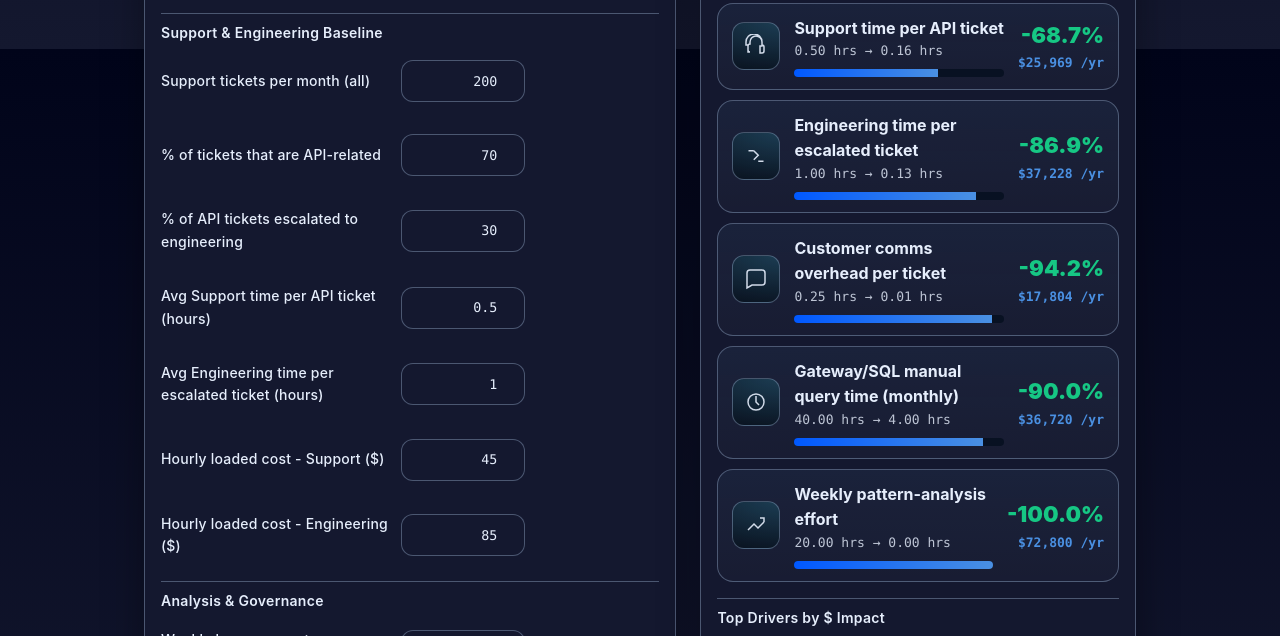
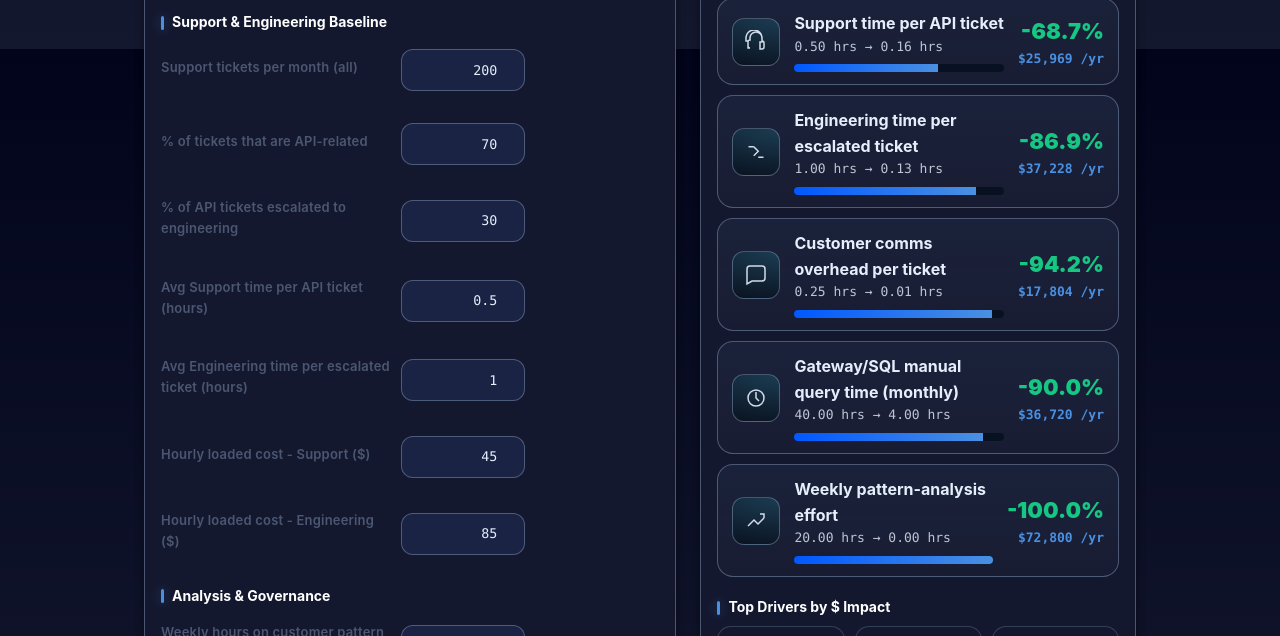
Before and after one commit to scott-lgtm/treblle-roi-api, a website: page index.html in a window 1280 px wide. Shown: the part 751-1387 px from the top of the page. Drawn offline with Linux system fonts and the light colour scheme.

Commit message:
Phase 4 Delta v3: distinct section vs field hierarchy, field surface contrast, results readability, softer card edges, larger logo

```diff
--- a/index.html
+++ b/index.html
@@ -49,6 +49,8 @@
     /* Theme Variables */
     --bg: var(--treblle-midnight);
     --surface: var(--treblle-obsidian);
+    --surface-card: var(--treblle-obsidian);
+    --surface-field: #1B2344;
     --panel: var(--treblle-obsidian);
     --muted: #8aa0be;
     --text: var(--treblle-fog);
@@ -105,7 +107,7 @@
   /* Header */
   header{margin-bottom:var(--spacing-xl)}
   .header-brand{margin-bottom:var(--spacing-md)}
-  .header-brand img{height:38px;display:block}
+  .header-brand img{height:40px;display:block}
   .header-content{margin-top:12px}
   .header-content h1{margin:0;font-size:clamp(24px,4vw,36px);font-weight:800;letter-spacing:.2px;color:var(--text-heading)}
   .header-content .sub{margin:var(--spacing-xs) 0 0;color:var(--muted);font-size:16px;line-height:1.4}
@@ -121,25 +123,26 @@
   }
   /* Card Primitive */
   .card{
-    background: var(--surface);
+    background: var(--surface-card);
     border:1px solid var(--treblle-element-300);
     border-radius:var(--radius-xl);
     padding:var(--spacing-lg);
-    box-shadow: var(--shadow-card);
+    box-shadow: 0 2px 10px rgba(0,0,0,.40);
     position:relative;
     overflow:clip;
-    transition: all 0.2s ease;
+    transition: box-shadow 180ms ease;
   }
   .card:hover{
-    box-shadow: var(--shadow-card-hover);
-    transform: translateY(-2px);
+    box-shadow: 0 6px 20px rgba(0,0,0,.60);
   }
   .card:before{content:"";position:absolute; inset:-1px;border-radius:var(--radius-xl);background: radial-gradient(600px 120px at 20% -40px, var(--ring), transparent 60%);pointer-events:none;opacity:.5}
   .card h2{margin:0 0 var(--spacing-sm);font-size:clamp(16px,2.1vw,20px);color:var(--text-heading);font-weight:700}
-  .section{margin:var(--spacing-lg) 0 var(--spacing-sm);padding-top:var(--spacing-sm);border-top:1px solid var(--treblle-element-300);color:var(--treblle-fog);font-weight:600;text-transform:none;letter-spacing:.3px;font-size:14px}
+  .section{display:flex;align-items:center;gap:8px;margin:22px 0 10px;color:var(--treblle-white);font-weight:700;font-size:14px;letter-spacing:0;text-transform:none;line-height:1.2}
+  .section::before{content:"";width:3px;height:14px;border-radius:2px;background:var(--treblle-electric-200);box-shadow:0 0 12px rgba(74,144,226,.45)}
   .row{display:grid;grid-template-columns:1.3fr .7fr .7fr;gap:10px;padding:var(--spacing-sm) 0;align-items:center;margin-bottom:var(--spacing-lg)}
-  .row label{color:var(--treblle-fog);font-size:14px;font-weight:500;letter-spacing:.2px}
-  .row input,.row select{width:100%;min-height:42px;padding:11px 12px;border-radius:12px;border:1px solid var(--treblle-element-300);background:var(--treblle-obsidian);color:var(--treblle-fog);outline:none;transition:all .15s}
+  .row label{color:var(--treblle-element-300);font-weight:600;font-size:13px;letter-spacing:.2px;text-transform:none;margin-bottom:6px}
+  .row input,.row select{width:100%;min-height:42px;padding:11px 12px;border-radius:12px;border:1px solid var(--treblle-element-300);background:var(--surface-field);color:var(--treblle-fog);outline:none;transition:all .15s}
+  .row input::placeholder{color:var(--treblle-element-300)}
   .row input:hover,.row select:hover{border-color:var(--treblle-element-200)}
   .row input:focus,.row select:focus{box-shadow:0 0 0 3px var(--ring);border-color:var(--treblle-electric-200);background:var(--surface)}
   .row input:invalid{border-color:var(--bad);box-shadow:0 0 0 1px var(--bad)}
@@ -164,6 +167,8 @@
   .kpi h3{margin:0;color:#cbd5e1;font-size:13px}
   .kpi .val{font-size:clamp(20px,3.3vw,30px);font-weight:900}
   .kpi .trend{font-size:12px;color:var(--muted)}
+  .kpi-subtext,.result-subtext{font-size:14px;color:var(--treblle-fog);opacity:.92}
+  .result-value,.kpi-value,.currency{text-align:right}
   .mono{font-variant-numeric:tabular-nums;font-family:ui-monospace,SFMono-Regular,Menlo,Consolas,"Liberation Mono",monospace}
   .badges{display:flex;gap:8px;flex-wrap:wrap;margin-bottom:10px}
   .badge{font-size:12px;padding:6px 8px;border-radius:999px;border:1px solid var(--border);background:var(--treblle-obsidian);color:var(--treblle-fog)}
```
